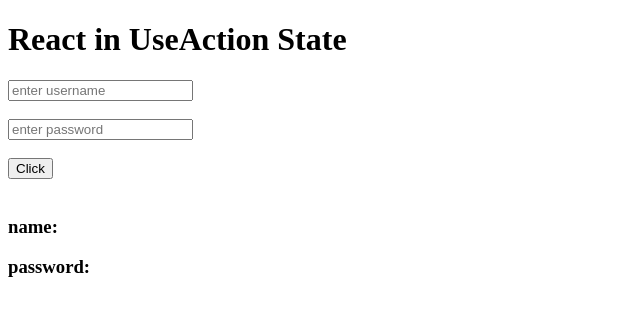
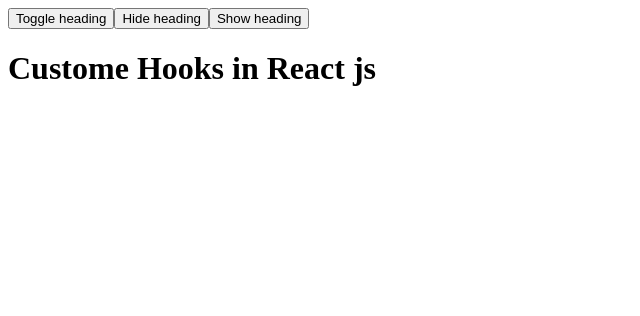
Before and after one commit to CFMrahul/React-JS, a React (Vite) app in the folder react-states/: page / in a window 1280 px wide. Shown: the top 316 px of the page, without its empty margins (0-640 px from the left). Built offline with nearby package versions, Linux system fonts and the light colour scheme.

Commit message:
add Custome Hook

```diff
--- a/react-states/src/App.jsx
+++ b/react-states/src/App.jsx
@@ -4,9 +4,8 @@ import DisplayUser from "./utils/DisplayUser"
 import UpObject from "./utils/UpObject"
 import UpArray from "./utils/UpArray"
 import ActionState from "./utils/ActionState"
-
-
-
+import UseId from "./utils/UseId"
+import Hook from "./Hooks/Hook"
 function App() {
   // const [user, setUser] = useState('')
   return (
@@ -18,7 +17,11 @@ function App() {
 
      {/* <UpArray/> */}
 
-     <ActionState/>
+     {/* <ActionState/> */}
+
+     {/* <UseId/> */}
+
+     <Hook/>
     </>
   )
 }
--- /dev/null
+++ b/react-states/src/Hooks/Hook.jsx
@@ -0,0 +1,16 @@
+import useToggle from "./useToggle";
+function Hook () {
+    const [value, toggleValue] = useToggle(true);
+
+    return (
+        <>
+        <button onClick={toggleValue}>Toggle heading</button>
+        <button onClick={()=>toggleValue(false)}>Hide heading</button>
+        <button onClick={()=>toggleValue(true)}>Show heading</button>
+        {
+            value? <h1>Custome Hooks in React js</h1>:null
+        }
+        </>
+    )
+}
+export default Hook;
--- /dev/null
+++ b/react-states/src/Hooks/useToggle.jsx
@@ -0,0 +1,17 @@
+import { useState } from "react";
+
+function useToggle(defaultVal) {
+  const [value, setValue] = useState(defaultVal);
+  const toggleValue = (val) => {
+    console.log(val);
+    if (typeof val != "boolean") {
+      setValue(!value);
+      console.log("if");
+    } else {
+        console.log("else");
+      setValue(val);
+    }
+  };
+  return [value,toggleValue];
+}
+export default useToggle;
--- /dev/null
+++ b/react-states/src/utils/UseId.jsx
@@ -0,0 +1,28 @@
+import { useId } from "react";
+function UseId() {
+    return (
+        <>
+        <UseInfo/>
+        </>
+    )
+}
+export default UseId;
+
+function UseInfo() {
+
+    let name = useId();
+    let password = useId();
+    let email = useId();
+    let address = useId();
+
+    return (
+        <>
+        <h1>React in UseId State</h1>
+        <label htmlFor={name}>Name :</label>
+        <input id={name} type="text" placeholder="enter name" />
+        <br /><br />
+        <label htmlFor={password}>Password :</label>
+        <input type="password" id={password} placeholder="enter password" />
+        </>
+    )
+}
```
